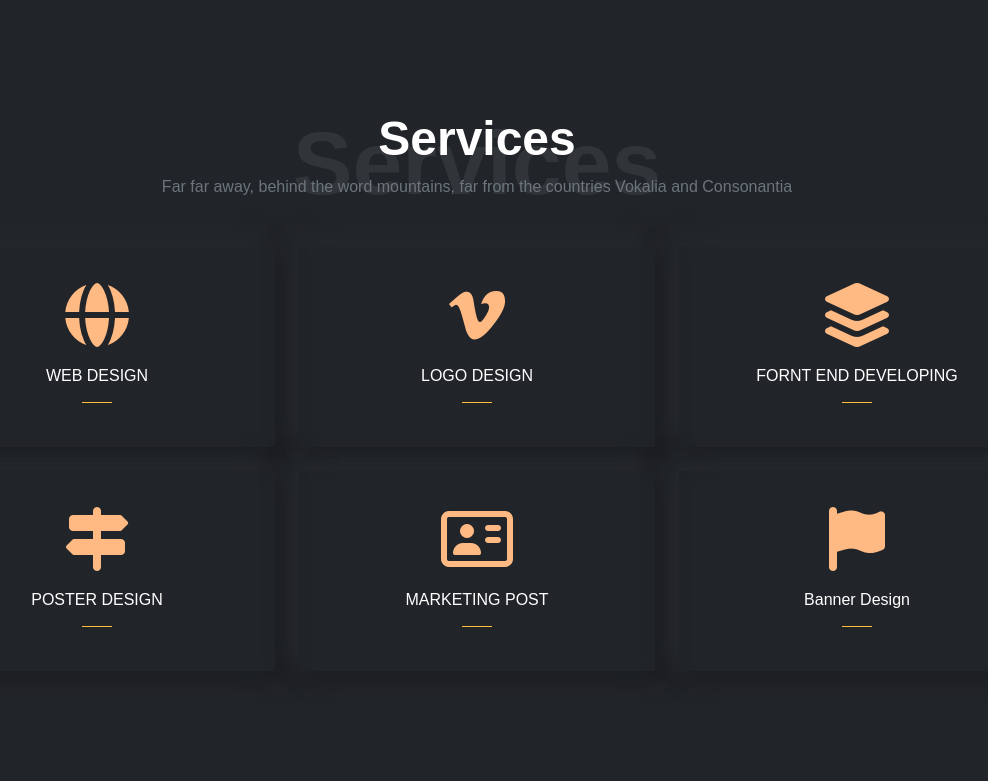
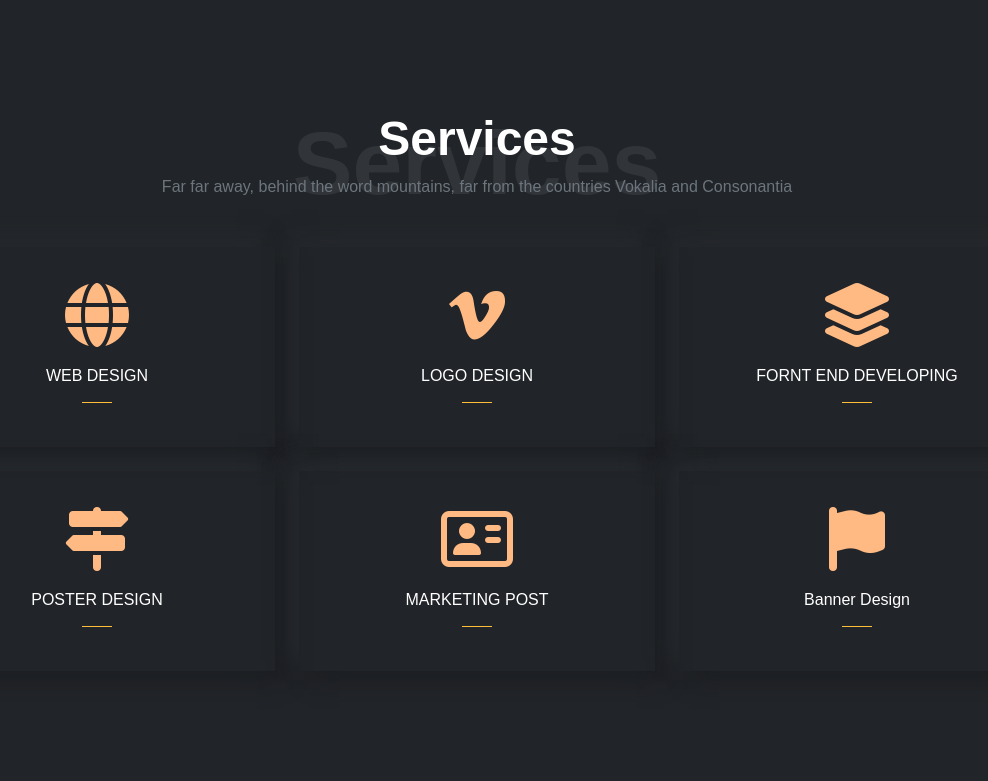
Before and after one commit to vaibhavkhunt9355/vaibhav-khunt, a plain HTML site: page index.html in a window 1280 px wide. Shown: the part 2303-3084 px from the top of the page, without its empty margins (163-1151 px from the left). Drawn offline with nearby package versions, Linux system fonts and the light colour scheme; a script that the page names is missing; a web font is replaced by a local one.

Commit message:
Update index.html

```diff
--- a/index.html
+++ b/index.html
@@ -18,7 +18,7 @@
 
 
     <!-- Font Awesome CSS File -->
-    <link rel="stylesheet" href="css/all.min.css">
+    <link rel="stylesheet" href="https://cdnjs.cloudflare.com/ajax/libs/font-awesome/6.4.0/css/all.min.css">
     <link rel="stylesheet" href="css/flaticon.css">
 
     <!-- Owl Carousel CSS File -->
```
